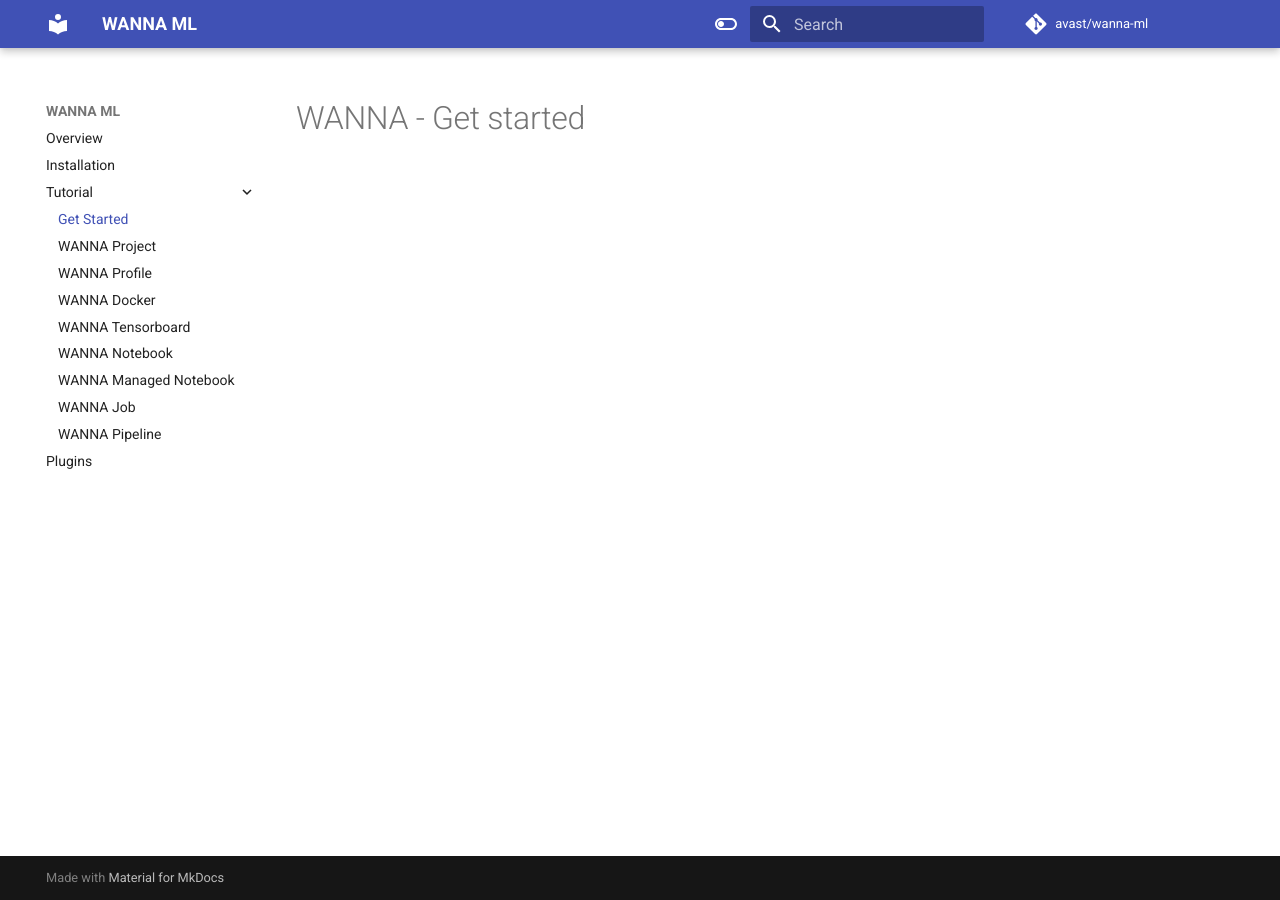
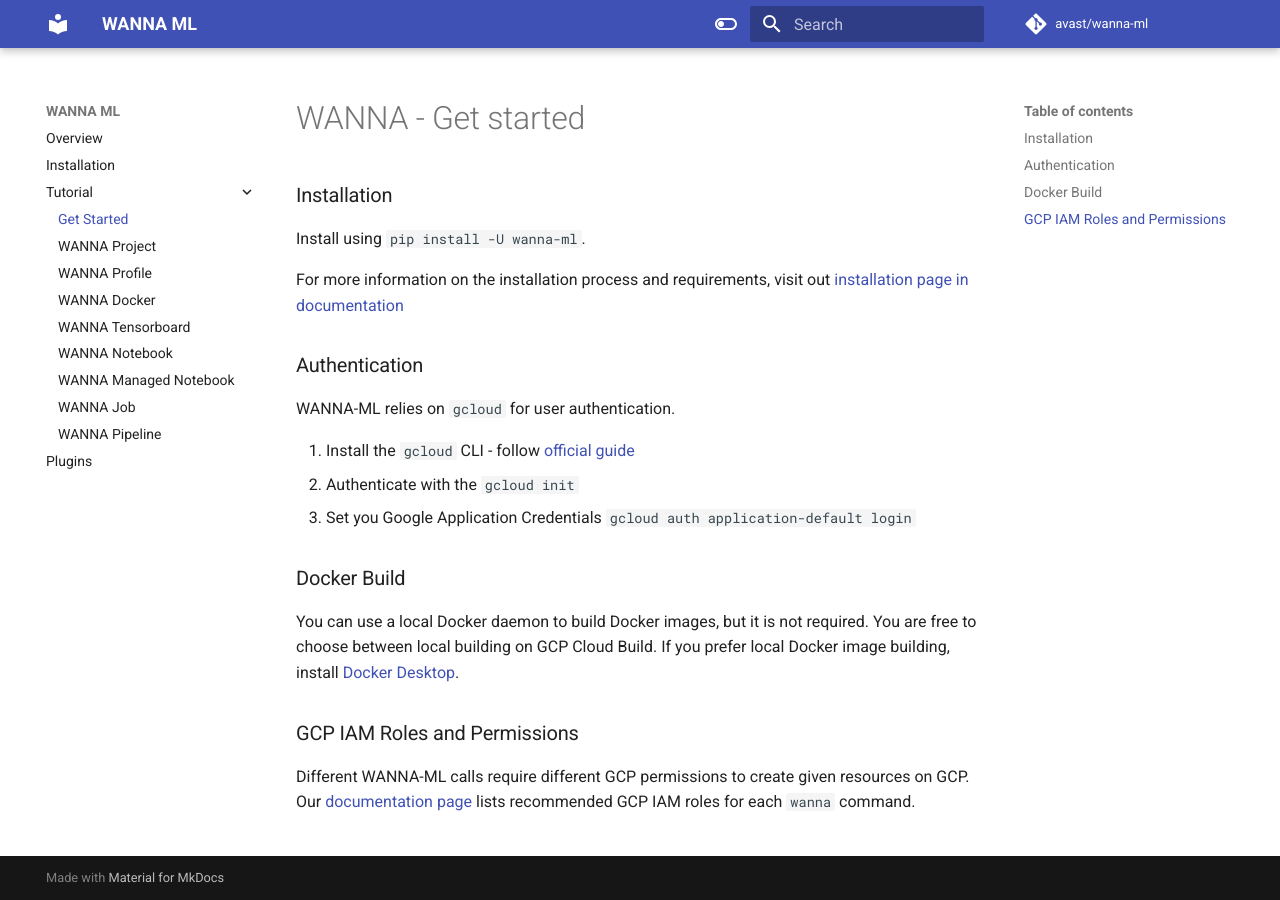
Before and after one commit to avast/wanna-ml, an MkDocs documentation site: the page built from docs/tutorial/index.md, in a window 1280 px wide. Built offline with MkDocs 1.6.1 and Material for MkDocs 9.7.7, drawn with Linux system fonts in a browser that asks for light colours; comment, search, counter and statistics services are not loaded.

```diff
--- a/docs/tutorial/index.md
+++ b/docs/tutorial/index.md
@@ -8,3 +8,24 @@ date: 2022-04-06
 ---
 
 # WANNA - Get started
+
+### Installation
+Install using `pip install -U wanna-ml`.
+
+For more information on the installation process and requirements, visit out [installation page in documentation](https://avast.github.io/wanna-ml/installation)
+
+### Authentication
+WANNA-ML relies on `gcloud` for user authentication.
+
+1. Install the `gcloud` CLI - follow [official guide](https://cloud.google.com/sdk/docs/install)
+2. Authenticate with the `gcloud init`
+3. Set you Google Application Credentials `gcloud auth application-default login`
+
+### Docker Build
+You can use a local Docker daemon to build Docker images, but it is not required.
+You are free to choose between local building on GCP Cloud Build.
+If you prefer local Docker image building, install  [Docker Desktop](https://www.docker.com/products/docker-desktop/).
+
+### GCP IAM Roles and Permissions
+Different WANNA-ML calls require different GCP permissions to create given resources on GCP. Our [documentation page](https://avast.github.io/wanna-ml/)
+lists recommended GCP IAM roles for each `wanna` command.
```
Also changed, not shown: README.md (+4 -2 lines), 1 other file.
